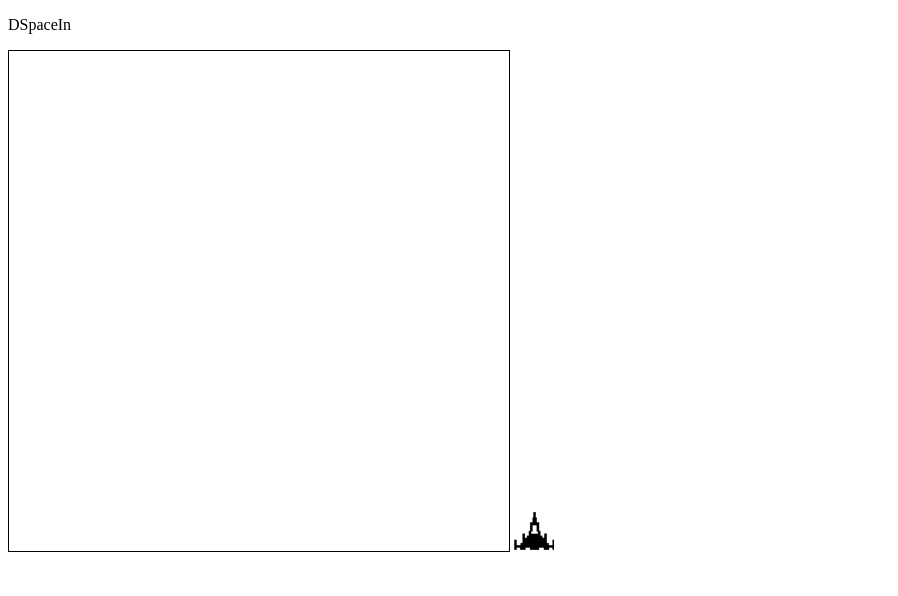
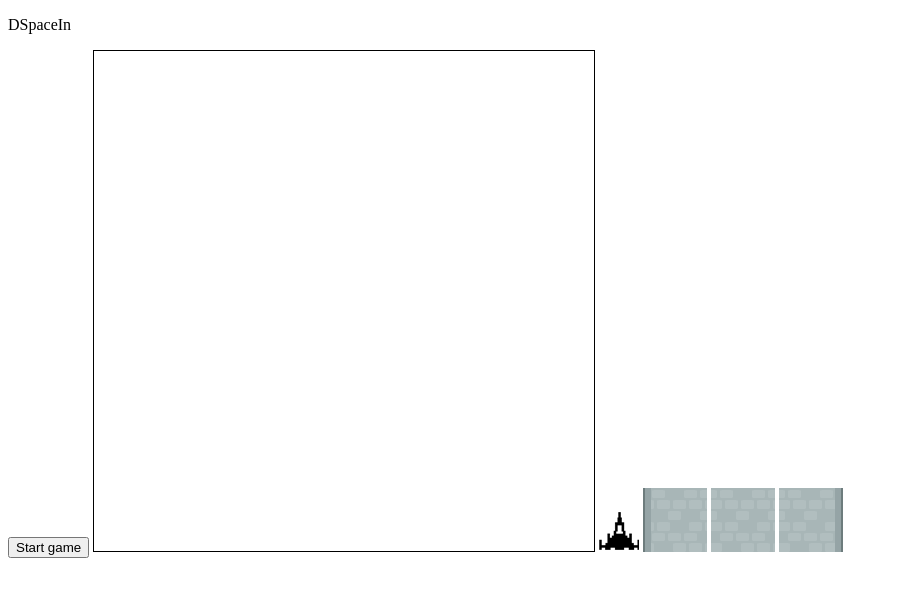
Before and after one commit to DGIProject/DSpaceIn, a plain HTML site: page index.html in a window 1280 px wide. Shown: the whole page, without its empty margins (0-898 px from the left). Drawn offline with Linux system fonts and the light colour scheme.

Commit message:
fix bugs

```diff
--- a/css/style.css
+++ b/css/style.css
@@ -1,3 +1,5 @@
 #canvas {
+
     border: 1px solid #000000;
+
 }
--- a/index.html
+++ b/index.html
@@ -1,21 +1,51 @@
 <!DOCTYPE html>
+
 <html>
+
 <head lang="en">
+
     <meta charset="UTF-8">
+
     <title>SpaceIn</title>
 
+
+
     <link rel="stylesheet" href="css/style.css">
+
 </head>
+
 <body>
+
 <p>DSpaceIn</p>
+
+<button type="button" onclick="startGame();">Start game</button>
+
 <canvas id="canvas"></canvas>
+
+
 
 <img src="img/space.png" id="space" alt="space">
 
+
+
+<img src="img/texture/1.png" id="texture1" alt="texture1">
+
+<img src="img/texture/2.png" id="texture2" alt="texture2">
+
+<img src="img/texture/3.png" id="texture3" alt="texture3">
+
+
+
 <script type="text/javascript" src="js/class/GAME.js"></script>
+
 <script type="text/javascript" src="js/class/MAP.js"></script>
+
 <script type="text/javascript" src="js/class/BLOC.js"></script>
+
 <script type="text/javascript" src="js/class/PLANE.js"></script>
+
 <script type="text/javascript" src="js/game.js"></script>
+
 </body>
+
 </html>
--- a/js/class/MAP.js
+++ b/js/class/MAP.js
@@ -1,167 +1,341 @@
 /**
+
  * Created by Dylan on 05/10/2014.
+
  */
 
+
+
 function MAP(name, sizeCanvas) {
+
     this.name = name;
+
     this.sizeCanvas = sizeCanvas;
+
+
 
     this.grid = {width: 0, height: 0};
 
+
+
     this.mapFile = [
+
         [0, 0, 0, 0, 0, 0, 0, 0, 0, 0, 0, 0, 0, 0, 0, 0, 0, 0, 0, 0, 0, 0, 0, 0, 0],
+
         [0, 0, 0, 0, 0, 0, 0, 0, 0, 0, 0, 0, 0, 0, 0, 0, 0, 0, 0, 0, 0, 0, 0, 0, 0],
+
         [0, 0, 0, 0, 0, 0, 0, 0, 0, 0, 0, 0, 0, 0, 0, 0, 0, 0, 0, 0, 0, 0, 0, 0, 0],
+
         [0, 0, 0, 0, 0, 0, 0, 0, 0, 0, 0, 0, 0, 0, 0, 0, 0, 0, 0, 0, 0, 0, 0, 0, 0],
+
         [0, 0, 0, 0, 0, 0, 0, 0, 0, 0, 0, 0, 0, 0, 0, 0, 0, 0, 0, 0, 0, 0, 0, 0, 0],
+
         [0, 0, 0, 0, 0, 0, 0, 0, 0, 0, 0, 0, 0, 0, 0, 0, 0, 0, 0, 0, 0, 0, 0, 0, 0],
+
         [0, 0, 0, 0, 0, 0, 0, 0, 0, 0, 0, 0, 0, 0, 0, 0, 0, 0, 0, 0, 0, 0, 0, 0, 0],
+
         [0, 0, 0, 0, 0, 0, 0, 0, 0, 0, 0, 0, 0, 0, 0, 0, 0, 0, 0, 0, 0, 0, 0, 0, 0],
+
         [0, 0, 0, 0, 0, 0, 0, 0, 0, 0, 0, 0, 0, 0, 0, 0, 0, 0, 0, 0, 0, 0, 0, 0, 0],
+
         [0, 0, 0, 0, 0, 0, 0, 0, 0, 0, 0, 0, 0, 0, 0, 0, 0, 0, 0, 0, 0, 0, 0, 0, 0],
+
         [0, 0, 0, 0, 0, 0, 0, 0, 0, 0, 0, 0, 0, 0, 0, 0, 0, 0, 0, 0, 0, 0, 0, 0, 0],
+
         [0, 0, 0, 0, 0, 0, 0, 0, 0, 0, 0, 0, 0, 0, 0, 0, 0, 0, 0, 0, 0, 0, 0, 0, 0],
+
         [0, 0, 0, 0, 0, 0, 0, 0, 0, 0, 0, 0, 0, 0, 0, 0, 0, 0, 0, 0, 0, 0, 0, 0, 0],
+
         [0, 0, 0, 0, 0, 0, 0, 0, 0, 0, 0, 0, 0, 0, 0, 0, 0, 0, 0, 0, 0, 0, 0, 0, 0],
+
         [0, 0, 0, 0, 0, 0, 0, 0, 0, 0, 0, 0, 0, 0, 0, 0, 0, 0, 0, 0, 0, 0, 0, 0, 0],
+
         [0, 0, 0, 0, 0, 0, 0, 0, 0, 0, 0, 0, 0, 0, 0, 0, 0, 0, 0, 0, 0, 0, 0, 0, 0],
+
         [0, 0, 0, 0, 0, 0, 0, 0, 0, 0, 0, 0, 0, 0, 0, 0, 0, 0, 0, 0, 0, 0, 0, 0, 0],
+
         [0, 0, 0, 0, 0, 0, 0, 0, 0, 0, 0, 0, 0, 0, 0, 0, 0, 0, 0, 0, 0, 0, 0, 0, 0],
+
         [0, 0, 0, 0, 0, 0, 0, 0, 0, 0, 0, 0, 0, 0, 0, 0, 0, 0, 0, 0, 0, 0, 0, 0, 0],
+
         [0, 0, 0, 0, 0, 0, 0, 0, 0, 0, 0, 0, 0, 0, 0, 0, 0, 0, 0, 0, 0, 0, 0, 0, 0],
+
         [0, 0, 0, 0, 0, 0, 0, 0, 0, 0, 0, 0, 0, 0, 0, 0, 0, 0, 0, 0, 0, 0, 0, 0, 0],
+
         [0, 0, 0, 0, 0, 0, 0, 0, 0, 0, 1, 0, 0, 0, 0, 0, 0, 0, 0, 0, 0, 0, 0, 0, 0],
+
         [0, 0, 0, 0, 0, 0, 0, 0, 0, 0, 0, 0, 0, 0, 0, 0, 0, 0, 0, 0, 0, 0, 0, 0, 0],
+
         [0, 0, 0, 0, 0, 0, 0, 0, 0, 0, 0, 0, 0, 0, 0, 0, 0, 0, 0, 0, 0, 0, 0, 0, 0],
+
         [0, 0, 0, 0, 0, 0, 0, 0, 0, 0, 0, 0, 0, 0, 0, 0, 0, 0, 0, 0, 0, 0, 0, 0, 0],
+
         [0, 0, 0, 0, 0, 0, 0, 0, 0, 0, 0, 0, 0, 0, 0, 0, 0, 0, 0, 0, 0, 0, 0, 0, 0],
+
         [0, 0, 0, 0, 0, 0, 0, 0, 0, 0, 0, 0, 0, 0, 0, 0, 0, 0, 0, 0, 0, 0, 0, 0, 0],
+
         [0, 0, 0, 0, 0, 0, 0, 0, 0, 0, 0, 0, 0, 0, 0, 0, 0, 0, 0, 0, 0, 0, 0, 0, 0],
+
         [0, 0, 0, 0, 0, 0, 0, 0, 0, 0, 0, 0, 0, 0, 0, 0, 0, 0, 0, 0, 0, 0, 0, 0, 0],
+
         [0, 0, 0, 0, 0, 0, 0, 0, 0, 0, 1, 0, 0, 0, 0, 0, 0, 0, 0, 0, 0, 0, 0, 0, 0],
+
         [0, 0, 0, 0, 0, 0, 0, 0, 0, 0, 0, 0, 0, 0, 0, 0, 0, 0, 0, 0, 0, 0, 0, 0, 0],
+
         [0, 0, 0, 0, 0, 0, 0, 0, 0, 0, 0, 0, 0, 0, 0, 0, 0, 0, 0, 0, 0, 0, 0, 0, 0],
+
         [0, 0, 0, 0, 0, 0, 0, 0, 0, 0, 0, 0, 0, 0, 0, 0, 0, 0, 0, 0, 0, 0, 0, 0, 0],
+
         [0, 0, 0, 0, 0, 0, 0, 0, 0, 0, 0, 0, 0, 0, 0, 0, 0, 0, 0, 0, 0, 0, 0, 0, 0],
+
         [0, 0, 0, 0, 0, 0, 0, 0, 0, 0, 0, 0, 0, 0, 0, 0, 0, 0, 0, 0, 0, 0, 0, 0, 0],
+
         [0, 0, 0, 0, 0, 0, 0, 0, 0, 0, 0, 0, 0, 0, 0, 0, 0, 0, 0, 0, 0, 0, 0, 0, 0],
+
         [0, 0, 0, 0, 0, 0, 0, 0, 0, 0, 0, 0, 0, 0, 0, 0, 0, 0, 0, 0, 0, 0, 0, 0, 0],
+
         [0, 0, 0, 0, 0, 0, 0, 0, 0, 0, 0, 0, 0, 0, 0, 0, 0, 0, 0, 0, 0, 0, 0, 0, 0],
+
         [0, 0, 0, 0, 0, 0, 0, 0, 0, 0, 0, 0, 0, 0, 0, 0, 0, 0, 0, 0, 0, 0, 0, 0, 0],
+
         [0, 0, 0, 0, 0, 0, 0, 0, 0, 0, 0, 0, 0, 0, 0, 0, 0, 0, 0, 0, 0, 0, 0, 0, 0],
+
         [0, 0, 0, 0, 0, 0, 0, 0, 0, 0, 0, 0, 0, 0, 0, 0, 0, 0, 0, 0, 0, 0, 0, 0, 0],
+
         [0, 0, 0, 0, 0, 0, 0, 0, 0, 0, 1, 0, 0, 0, 0, 0, 0, 0, 0, 0, 0, 0, 0, 0, 0],
+
         [0, 0, 0, 0, 0, 0, 0, 0, 0, 0, 0, 0, 0, 0, 0, 0, 0, 0, 0, 0, 0, 0, 0, 0, 0],
+
         [0, 0, 0, 0, 0, 0, 0, 0, 0, 0, 0, 0, 0, 0, 0, 0, 0, 0, 0, 0, 0, 0, 0, 0, 0],
+
         [0, 0, 0, 0, 0, 0, 0, 0, 0, 0, 0, 0, 0, 0, 0, 0, 0, 0, 0, 0, 0, 0, 0, 0, 0],
+
         [0, 0, 0, 0, 0, 0, 0, 0, 0, 0, 0, 0, 0, 0, 0, 0, 0, 0, 0, 0, 0, 0, 0, 0, 0],
+
         [0, 0, 0, 0, 0, 0, 0, 0, 0, 0, 0, 0, 0, 0, 0, 0, 0, 0, 0, 0, 0, 0, 0, 0, 0],
+
         [0, 0, 0, 0, 0, 0, 0, 0, 0, 0, 0, 0, 0, 0, 0, 0, 0, 0, 0, 0, 0, 0, 0, 0, 0]
+
     ];
+
+
 
     this.mapClass = [];
 
+
+
     this.countBlocs = 0;
+
     this.currentBloc = 0;
 
+
+
     this.convertMap();
+
     this.setGrid();
+
 }
 
+
+
 MAP.prototype.convertMap = function() {
+
     var tabMapY = [];
 
+
+
     for(var y = 0; y < this.mapFile.length; y++)
+
     {
+
         var tabMapX = [];
 
+
+
         for(var x = 0; x < this.mapFile[y].length; x++)
+
         {
+
             tabMapX.push(new BLOC(this.countBlocs, 'Bloc', this.mapFile[y][x]));
 
+
+
             this.countBlocs++;
+
         }
 
+
+
         tabMapY.push(tabMapX);
+
     }
 
+
+
     this.mapClass = tabMapY;
+
 };
 
+
+
 MAP.prototype.setGrid = function() {
+
     this.grid.width = Math.floor(this.sizeCanvas.width / 20);
+
     this.grid.height = Math.floor(this.sizeCanvas.height / 20);
 
+
+
     this.currentBloc = this.grid.height + 5;
+
 };
 
+
+
 MAP.prototype.drawGrid = function(context2d, newBloc) {
+
     if(newBloc)
+
     {
+
         this.currentBloc++;
+
     }
 
+
+
     if(this.currentBloc >= this.mapClass.length)
+
     {
+
         return;
+
     }
+
+
 
     console.log(this.currentBloc);
 
+
+
     for(var y = 0; y < this.currentBloc; y++)
+
     {
+
         for(var x = 0; x < this.mapClass[y].length; x++)
+
         {
+
             if(this.mapClass[y][x].firstTime)
+
             {
+
                 if(y > 0)
+
                 {
+
                     this.mapClass[y][x].position = {x: (x * 20), y: (this.mapClass[y-1][x].position.y - 20)}
-                }
-                else
-                {
-                    this.mapClass[y][x].position = {x: (x * 20), y: (this.grid.height * 20)};
+
                 }
 
+                else
+
+                {
+
+                    this.mapClass[y][x].position = {x: (x * 20), y: (this.grid.height * 20)};
+
+                }
+
+
+
                 this.mapClass[y][x].firstTime = false;
+
             }
+
+
 
             this.mapClass[y][x].position.y++;
 
+
+
+            context2d.drawImage(document.getElementById('texture2'), 0, 0, 20, 20, this.mapClass[y][x].position.x, this.mapClass[y][x].position.y, 20, 20);
+
+
+
+            /*
+
             context2d.beginPath();
+
             context2d.rect(this.mapClass[y][x].position.x, this.mapClass[y][x].position.y, 20, 20);
 
+
+
             if(this.mapClass[y][x].texture == 1)
+
             {
+
                 context2d.fillStyle = 'yellow';
+
                 context2d.fill();
-            }
-            else
-            {
-                context2d.fillStyle = 'red';
-                context2d.fill();
+
             }
 
+            else
+
+            {
+
+                context2d.fillStyle = 'red';
+
+                context2d.fill();
+
+            }
+
+
+
             context2d.strokeStyle = 'black';
+
             context2d.stroke();
+
+            */
+
         }
+
     }
 
+
+
     /*
+
     for(var x = 0; x < this.currentBloc; x++)
+
     {
+
         context2d.beginPath();
+
         context2d.moveTo(0, x*20 + margin);
+
         context2d.lineTo(this.sizeCanvas.width, x*20 + margin);
+
         context2d.stroke();
+
     }
 
+
+
     for(var y = 0; y < this.grid.height; y++)
+
     {
+
         context2d.beginPath();
+
         context2d.moveTo(y*20, 0);
+
         context2d.lineTo(y*20, this.sizeCanvas.height);
+
         context2d.stroke();
+
     }
+
     */
+
 };
```
Also changed, not shown: img/texture/1.png (added), img/texture/2.png (added), img/texture/3.png (added), 2 other files.
